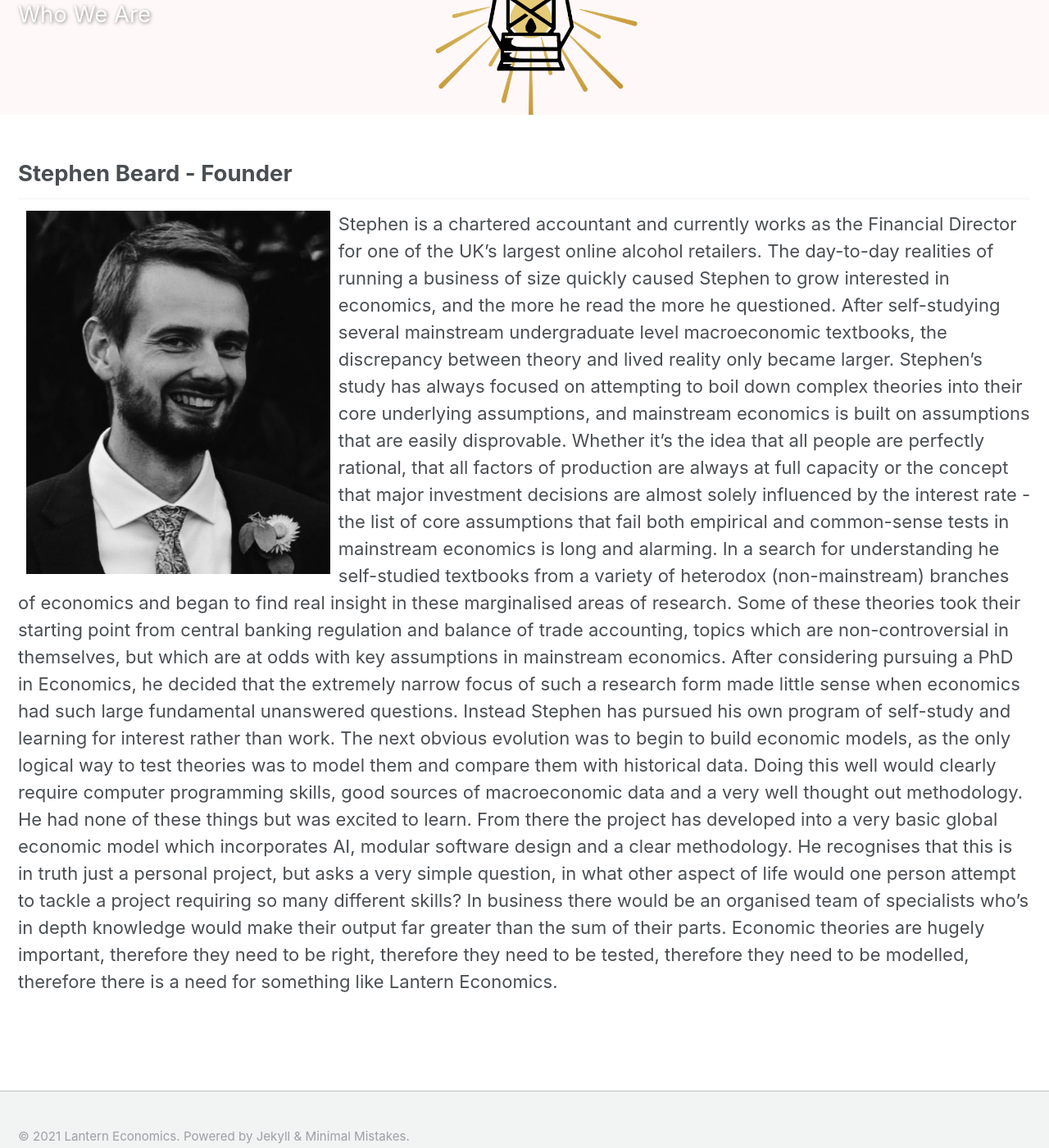
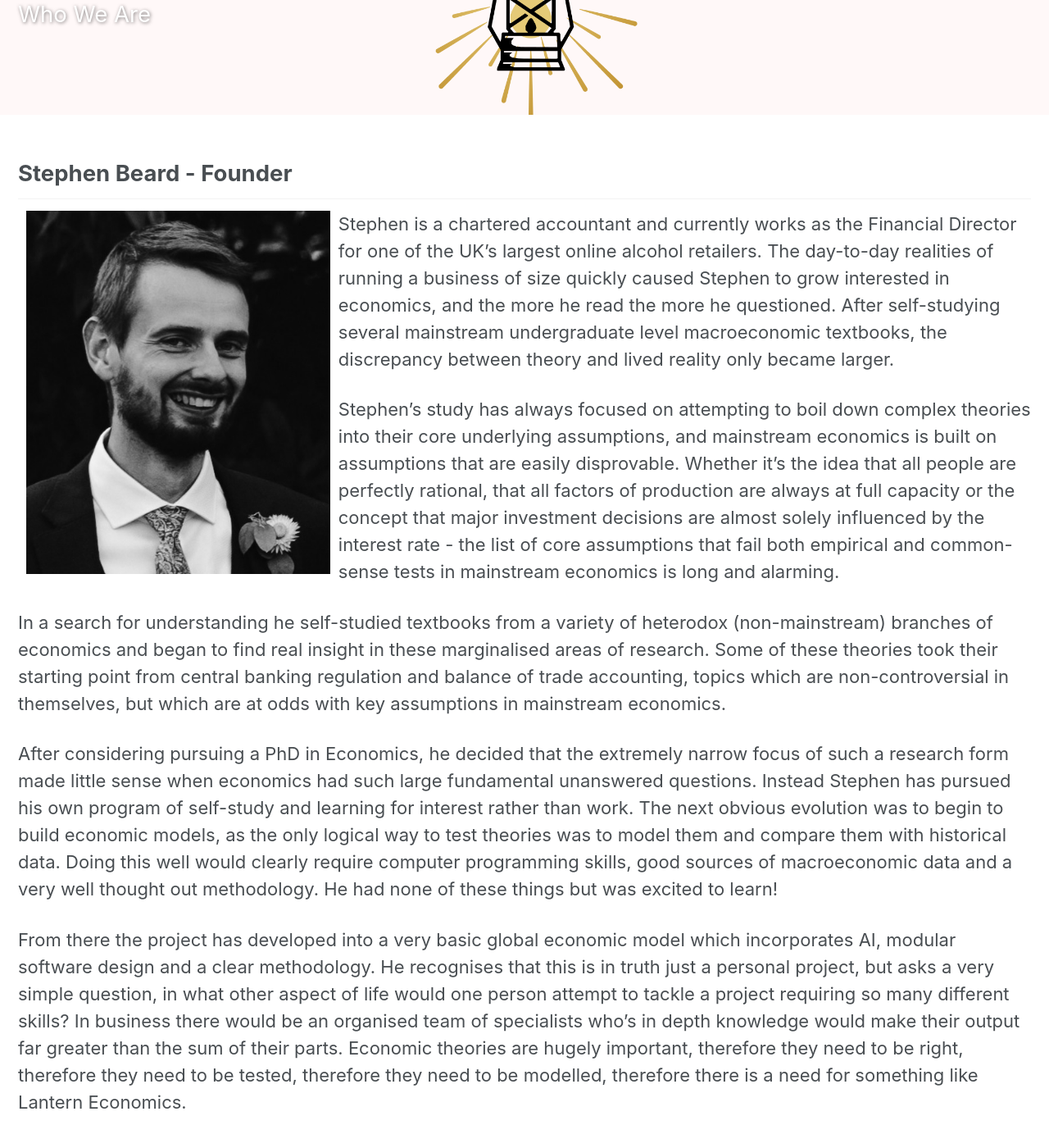
Before and after one commit to StephenBeard93/commercial, a Jekyll site: the page built from _pages/team.md, in a window 1280 px wide and 1400 px high, scrolled down 250 px. Shown: the whole window at 82% size. Built offline with Jekyll 4.4.1, drawn with Linux system fonts in a browser that asks for light colours.

```diff
--- a/_pages/team.md
+++ b/_pages/team.md
@@ -14,7 +14,11 @@ modified: 2016-04-18T16:39:37-04:00
 ## Stephen Beard - Founder
 
 <img src="/images/Wedding Pic3.jpg" align="left" alt="Stephen Beard" width="30%" height = "auto" hspace = "10"> Stephen is a chartered accountant and currently works as the Financial Director for one of the UK's largest online alcohol retailers. The day-to-day realities of running a business of size quickly caused Stephen to grow interested in economics, and the more he read the more he questioned. After self-studying several mainstream undergraduate level macroeconomic textbooks, the discrepancy between theory and lived reality only became larger.
+
 Stephen's study has always focused on attempting to boil down complex theories into their core underlying assumptions, and mainstream economics is built on assumptions that are easily disprovable. Whether it's the idea that all people are perfectly rational, that all factors of production are always at full capacity or the concept that major investment decisions are almost solely influenced by the interest rate - the list of core assumptions that fail both empirical and common-sense tests in mainstream economics is long and alarming.
+
 In a search for understanding he self-studied textbooks from a variety of heterodox (non-mainstream) branches of economics and began to find real insight in these marginalised areas of research. Some of these theories took their starting point from central banking regulation and balance of trade accounting, topics which are non-controversial in themselves, but which are at odds with key assumptions in mainstream economics.
-After considering pursuing a PhD in Economics, he decided that the extremely narrow focus of such a research form made little sense when economics had such large fundamental unanswered questions. Instead Stephen has pursued his own program of self-study and learning for interest rather than work. The next obvious evolution was to begin to build economic models, as the only logical way to test theories was to model them and compare them with historical data. Doing this well would clearly require computer programming skills, good sources of macroeconomic data and a very well thought out methodology. He had none of these things but was excited to learn.
+
+After considering pursuing a PhD in Economics, he decided that the extremely narrow focus of such a research form made little sense when economics had such large fundamental unanswered questions. Instead Stephen has pursued his own program of self-study and learning for interest rather than work. The next obvious evolution was to begin to build economic models, as the only logical way to test theories was to model them and compare them with historical data. Doing this well would clearly require computer programming skills, good sources of macroeconomic data and a very well thought out methodology. He had none of these things but was excited to learn!
+
 From there the project has developed into a very basic global economic model which incorporates AI, modular software design and a clear methodology. He recognises that this is in truth just a personal project, but asks a very simple question, in what other aspect of life would one person attempt to tackle a project requiring so many different skills? In business there would be an organised team of specialists who's in depth knowledge would make their output far greater than the sum of their parts. Economic theories are hugely important, therefore they need to be right, therefore they need to be tested, therefore they need to be modelled, therefore there is a need for something like Lantern Economics.
```
